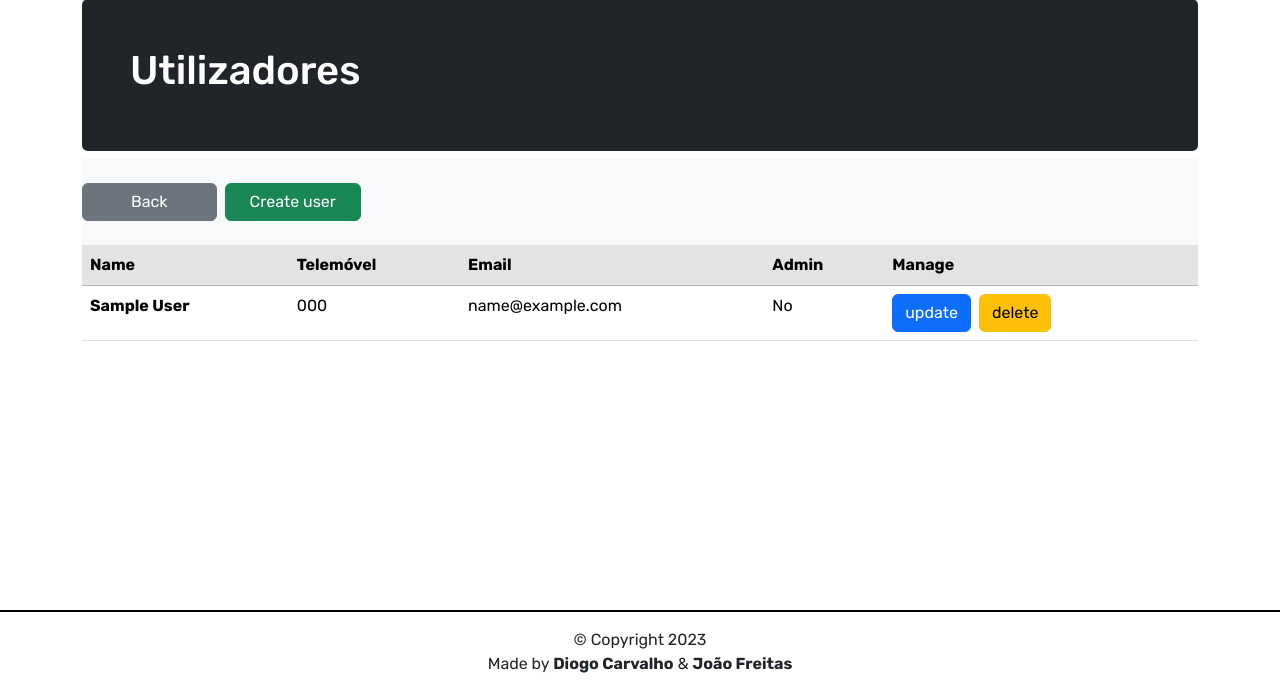
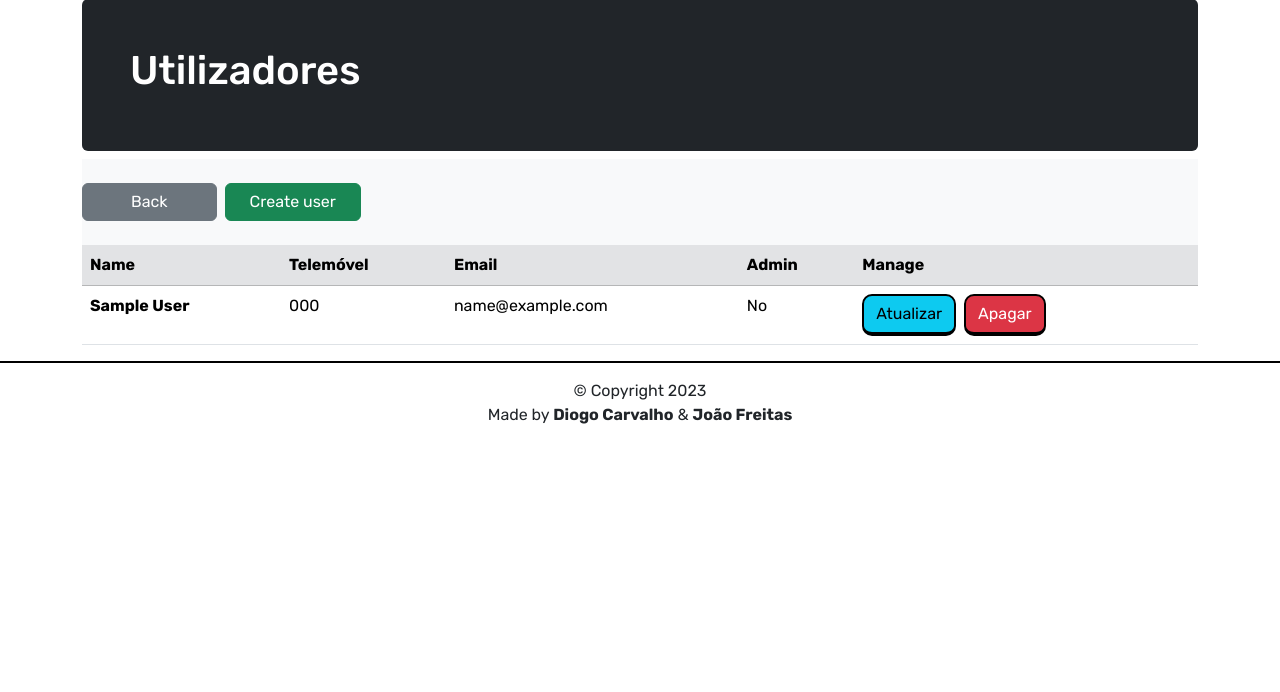
Before and after one commit to Bet20/TP_SIR, a PHP site: page /pages/secure/admin/list-user.php in a window 1280 px wide. Shown: the part 108-800 px from the top of the page. Run offline with PHP 8.4, Linux system fonts and the light colour scheme; the visitor is signed in with stand-in values (Sample User, id 1); tables that the repository leaves empty or names only in its code hold one stand-in row (values such as "Sample post").

Commit message:
small fix

```diff
--- a/controllers/admin/user.php
+++ b/controllers/admin/user.php
@@ -41,7 +41,7 @@ if (isset($_GET['user'])) {
         $user = getById($_GET['id']);
         if ($user['admin']) {
             $_SESSION['errors'] = ['This user cannot be deleted!'];
-            header('location: /sir/pages/secure/admin/');
+            header('location: /sir/pages/secure/admin/list-user.php');
             return false;
         }
 
@@ -49,7 +49,7 @@ if (isset($_GET['user'])) {
 
         if ($success) {
             $_SESSION['success'] = 'User deleted successfully!';
-            header('location: /sir/pages/secure/admin/');
+            header('location: /sir/pages/secure/admin/list-user.php');
         }
     }
 }
@@ -69,7 +69,7 @@ function create($req)
 
     if ($success) {
         $_SESSION['success'] = 'User created successfully!';
-        header('location: /sir/pages/secure/admin/');
+        header('location: /sir/pages/secure/admin/list-user.php');
     }
 }
 
--- a/helpers/session.php
+++ b/helpers/session.php
@@ -25,4 +25,3 @@ function admin()
     $user = user();
     return $user['admin'] ? true : false;
 }
-?>
--- a/helpers/validations/admin/validate-profile.php
+++ b/helpers/validations/admin/validate-profile.php
@@ -9,10 +9,6 @@ function validatedUserProfile($req)
 
     if (empty($req['name']) || strlen($req['name']) < 3 || strlen($req['name']) > 255) {
         $errors['name'] = 'The Name field cannot be empty and must be between 3 and 255 characters';
-    }
-
-    if (!filter_var($req['telemovel'], FILTER_VALIDATE_INT) || strlen($req['telemovel']) != 9) {
-        $errors['telemovel'] = 'O número de telemovel é um campo obrigatorio.';
     }
 
     if (!filter_var($req['telemovel'], FILTER_VALIDATE_INT) || strlen($req['telemovel']) != 9) {
--- a/pages/secure/admin/list-user.php
+++ b/pages/secure/admin/list-user.php
@@ -60,7 +60,7 @@ $users = getAll();
                   <?= $user['name'] ?>
                 </th>
                 <td>
-                  <?= $user['telemovel'] ?>
+                  <?= isset($user['telemovel']) ? $user['telemovel'] : 'N/D' ?>
                 </td>
                 <td>
                   <?= $user['email'] ?>
@@ -71,9 +71,9 @@ $users = getAll();
                 <td>
                   <div class="d-flex justify-content">
                     <a href="/sir/controllers/admin/user.php?<?= 'user=update&id=' . $user['id'] ?>"><button type="button"
-                        class="btn btn-primary me-2">update</button></a>
-                    <button type="button" class="btn btn-warning" data-bs-toggle="modal"
-                      data-bs-target="#delete<?= $user['id'] ?>">delete</button>
+                        class="btn btn-info special-border me-2">Atualizar</button></a>
+                    <button type="button" class="btn btn-danger special-border" data-bs-toggle="modal"
+                      data-bs-target="#delete<?= $user['id'] ?>">Apagar</button>
                   </div>
                 </td>
               </tr>
@@ -82,14 +82,13 @@ $users = getAll();
                 <div class="modal-dialog modal-dialog-centered">
                   <div class="modal-content">
                     <div class="modal-header">
-                      <h1 class="modal-title fs-5" id="exampleModalLabel">Delete user</h1>
+                      <h1 class="modal-title fs-5" id="exampleModalLabel">Apagar utilizador</h1>
                       <button type="button" class="btn-close" data-bs-dismiss="modal" aria-label="Close"></button>
                     </div>
                     <div class="modal-body">
-                      Are you sure you want to delete this user?
+                      Tem a certeza que deseja apagar o utilizador <i class="fw-bold"><?= $user['name'] ?></i>?
                     </div>
                     <div class="modal-footer">
-                      <button type="button" class="btn btn-secondary" data-bs-dismiss="modal">Close</button>
                       <a href="/sir/controllers/admin/user.php?<?= 'user=delete&id=' . $user['id'] ?>"><button type="button"
                           class="btn btn-danger">Confirm</button></a>
                     </div>
--- a/pages/secure/user/profile.php
+++ b/pages/secure/user/profile.php
@@ -43,8 +43,9 @@ $user = user();
                     <div class="input-group mb-3">
                         <span class="input-group-text">Telemóvel</span>
                         <input type="tel" class="form-control" name="telemovel" maxlength="9"
-                               value="<?= isset($_REQUEST['telemovel']) ? $_REQUEST['telemovel'] : $user['telemovel'] ?>"
-                               required>
+                                placeholder="<?= !isset($_REQUEST['telemovel']) ? 'N/D' : '' ?>"
+                                value="<?= isset($_REQUEST['telemovel']) ? $_REQUEST['telemovel'] : $user['telemovel'] ?>"
+                                required>
                     </div>
                     <div class="input-group mb-3">
                         <span class="input-group-text">email</span>
--- a/templates/calendar.php
+++ b/templates/calendar.php
@@ -1,11 +1,8 @@
 <?php
 
-require_once __DIR__ . '/header.php';
 require_once __DIR__ . '/../infra/repositories/maintenanceRepository.php';
 
-
 $maintenances = getAllMaintenance();
-
 
     $events = [];
     foreach ($maintenances as $maintenance) {
@@ -17,7 +14,6 @@ $maintenances = getAllMaintenance();
             'end' => $maintenance['dt_fim'],
         ];
     }
-
 
 ?>
 
@@ -33,7 +29,6 @@ $maintenances = getAllMaintenance();
 </div>
 
 <style>
-
 
     body.#calendar {
         margin: 40px 10px;
--- a/templates/footer.php
+++ b/templates/footer.php
@@ -1,11 +1,10 @@
-    <footer class="footer fixed-bottom bg-white">
+  <footer class="footer bg-white">
     <hr class="m-0" style="border: 1px solid black;opacity: 1">
     <div class="text-center mt-3 mb-3">
       <span>&copy; Copyright 2023</span><br>
       <span>Made by <b>Diogo Carvalho</b> & <b>João Freitas</b></span>
     </div>
   </footer>
-  </div>
 </body>
 
 </html>
```
Also changed, not shown: pages/secure/admin/index.php (+5 -5 lines), pages/secure/admin/user.php (+5 -8 lines), pages/secure/index.php (+5 -5 lines), assets/images/uploads/foto65a8102fae51f.png (added). Lines whose indentation alone changed are shown as unchanged.
